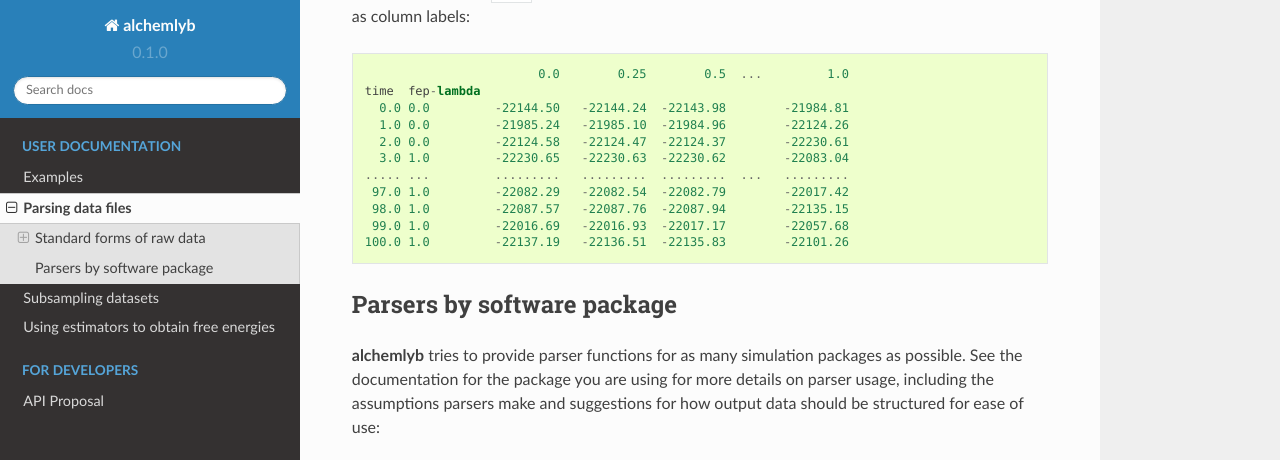
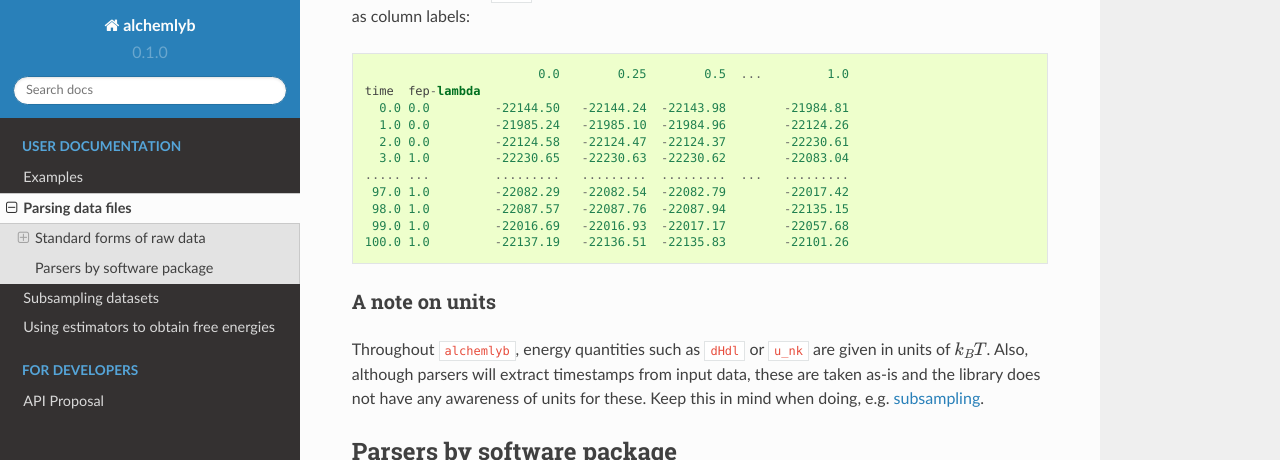
Before and after one commit to alchemistry/alchemlyb, a Sphinx documentation site: the page built from docs/parsing.rst, in a window 1280 px wide and 900 px high, scrolled down 2011 px, cut to the strip 0-460 px from the top of the window. Built offline with Sphinx 7.4.7 and the Read the Docs theme 2.0.0, drawn with Linux system fonts in a browser that asks for light colours; pages that are not in the unit, such as notebooks, are missing from menus.

Commit message:
Added note on units.

```diff
--- a/docs/parsing.rst
+++ b/docs/parsing.rst
@@ -87,6 +87,12 @@
        99.0 1.0         -22016.69   -22016.93  -22017.17        -22057.68
       100.0 1.0         -22137.19   -22136.51  -22135.83        -22101.26
 
+A note on units
+'''''''''''''''
+Throughout ``alchemlyb``, energy quantities such as ``dHdl`` or ``u_nk`` are given in units of :math:`k_B T`.
+Also, although parsers will extract timestamps from input data, these are taken as-is and the library does not have any awareness of units for these.
+Keep this in mind when doing, e.g. :ref:`subsampling <subsampling>`.
+
 Parsers by software package
 ---------------------------
 **alchemlyb** tries to provide parser functions for as many simulation packages as possible.
```
